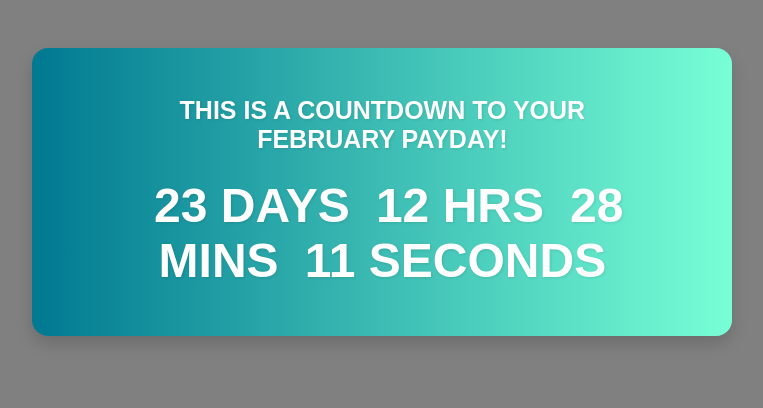
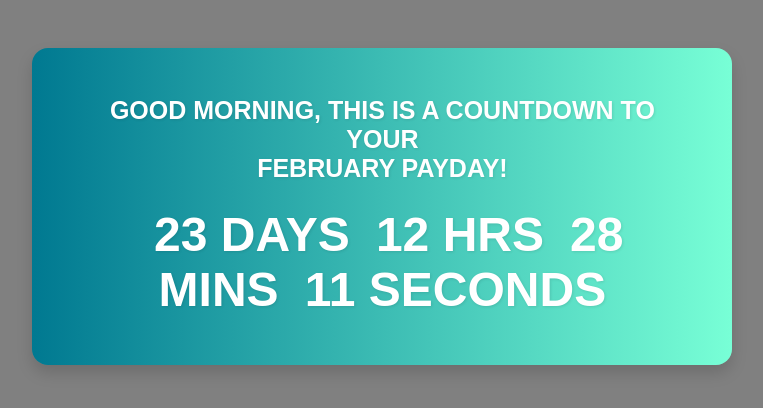
Before and after one commit to Billson7/Payday-Countdown, a React (Create React App) app: page / in a window 1280 px wide. Shown: the top 408 px of the page, without its empty margins (264-1027 px from the left). Built offline with nearby package versions, Linux system fonts and the light colour scheme.

Commit message:
Dynamic greeting

```diff
--- a/src/App.js
+++ b/src/App.js
@@ -1,6 +1,7 @@
 import React, { useEffect, useState } from "react";
 import "./App.css";
 import heading from "./components/heading";
+import HeadingGreeting from "./components/heading-greeting";
 
 const App = () => {
   const { month, payDate } = heading();
@@ -13,7 +14,7 @@ const App = () => {
         days: Math.floor(difference / (1000 * 60 * 60 * 24)),
         hrs: Math.floor((difference / (1000 * 60 * 60)) % 24),
         mins: Math.floor((difference / 1000 / 60) % 60),
-        seconds: Math.floor((difference / 1000) % 60)
+        seconds: Math.floor((difference / 1000) % 60),
       };
     }
     return timeLeft;
@@ -27,7 +28,7 @@ const App = () => {
   });
   const timerComponents = [];
 
-  Object.keys(timeLeft).forEach(interval => {
+  Object.keys(timeLeft).forEach((interval) => {
     if (!timeLeft[interval]) {
       return;
     }
@@ -42,16 +43,10 @@ const App = () => {
   return (
     <div className="page-section">
       <div className="countdown-page">
-        <h1 id="header">This is a countdown to your</h1>
+        <h1 id="header">{HeadingGreeting()}, this is a countdown to your</h1>
         <h1 id="header">{month} Payday!</h1>
         <div className="timer">
-          {timerComponents.length ? (
-            timerComponents
-          ) : (
-            <span>
-              Payday!
-            </span>
-          )}
+          {timerComponents.length ? timerComponents : <span>Payday!</span>}
         </div>
       </div>
     </div>
--- /dev/null
+++ b/src/components/heading-greeting.js
@@ -0,0 +1,15 @@
+const HeadingGreeting = () => {
+  const today = new Date();
+  const currentHour = today.getHours();
+  let dayState;
+  if (currentHour < 12) {
+    dayState = "Good Morning";
+  } else if (currentHour < 18) {
+    dayState = "Good Afternoon";
+  } else {
+    dayState = "Good Evening";
+  }
+  console.log(dayState);
+  return dayState;
+};
+export default HeadingGreeting;
```
Also changed, not shown: 1 other file (tests, documents, lock files or other folders).
